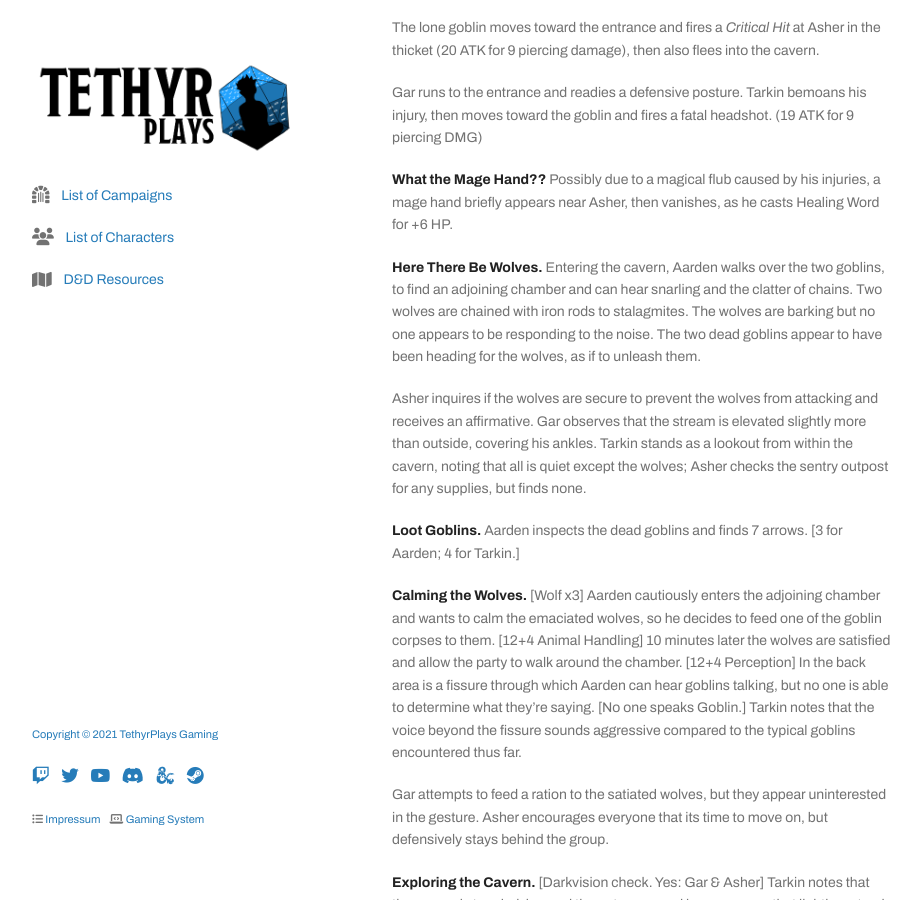
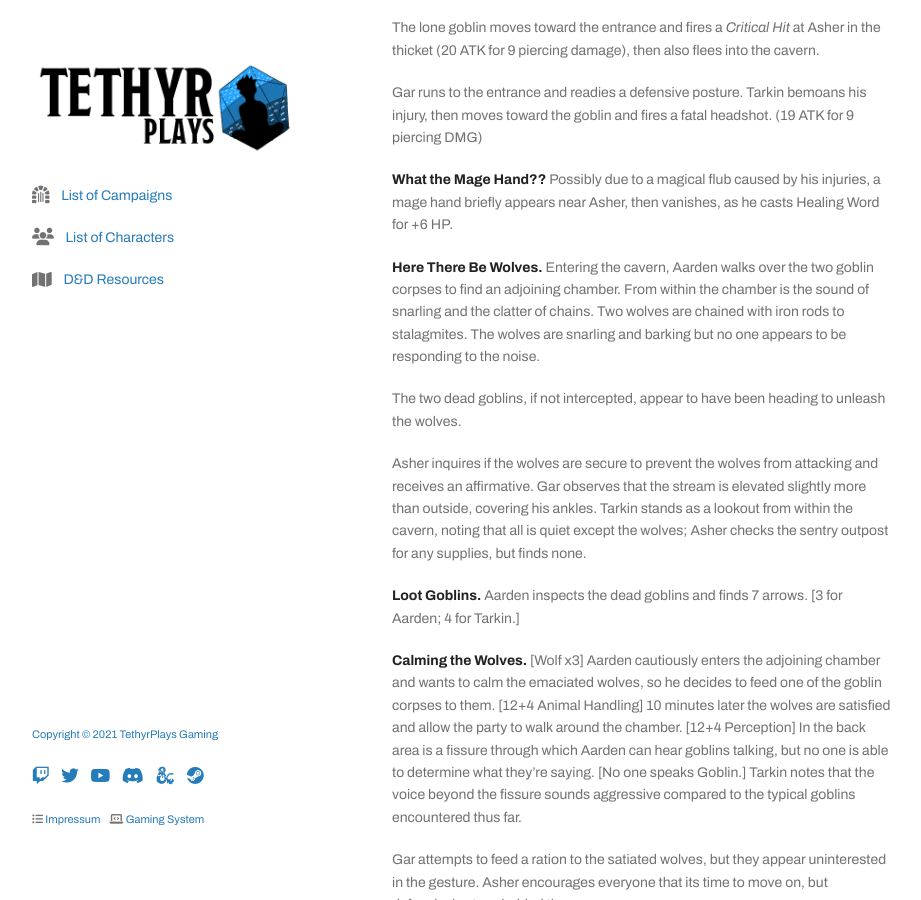
Before and after one commit to tethyrplays/tethyrplays, a Jekyll site: the page built from campaign/2021-lmop-with-dm-nicole.md, in a window 1280 px wide and 900 px high, scrolled down 2279 px. Shown: the whole window, without its empty margins (178-1099 px from the left). Built offline with Jekyll 4.4.1, drawn with Linux system fonts in a browser that asks for light colours; nearby versions of some CDN libraries; some web fonts are replaced; our own code applies the rules of GitHub Pages for plain Markdown files; the repository's description, which GitHub fills in, is left out.

Commit message:
Update 2021-lmop-with-dm-nicole.md

```diff
--- a/campaign/2021-lmop-with-dm-nicole.md
+++ b/campaign/2021-lmop-with-dm-nicole.md
@@ -70,7 +70,9 @@
 
 **What the Mage Hand??** Possibly due to a magical flub caused by his injuries, a mage hand briefly appears near Asher, then vanishes, as he casts Healing Word for +6 HP.
 
-**Here There Be Wolves.** Entering the cavern, Aarden walks over the two goblins, to find an adjoining chamber and can hear snarling and the clatter of chains. Two wolves are chained with iron rods to stalagmites. The wolves are barking but no one appears to be responding to the noise. The two dead goblins appear to have been heading for the wolves, as if to unleash them.
+**Here There Be Wolves.** Entering the cavern, Aarden walks over the two goblin corpses to find an adjoining chamber. From within the chamber is the sound of snarling and the clatter of chains. Two wolves are chained with iron rods to stalagmites. The wolves are snarling and barking but no one appears to be responding to the noise.
+
+The two dead goblins, if not intercepted, appear to have been heading to unleash the wolves.
 
 Asher inquires if the wolves are secure to prevent the wolves from attacking and receives an affirmative. Gar observes that the stream is elevated slightly more than outside, covering his ankles. Tarkin stands as a lookout from within the cavern, noting that all is quiet except the wolves; Asher checks the sentry outpost for any supplies, but finds none.
 
```
